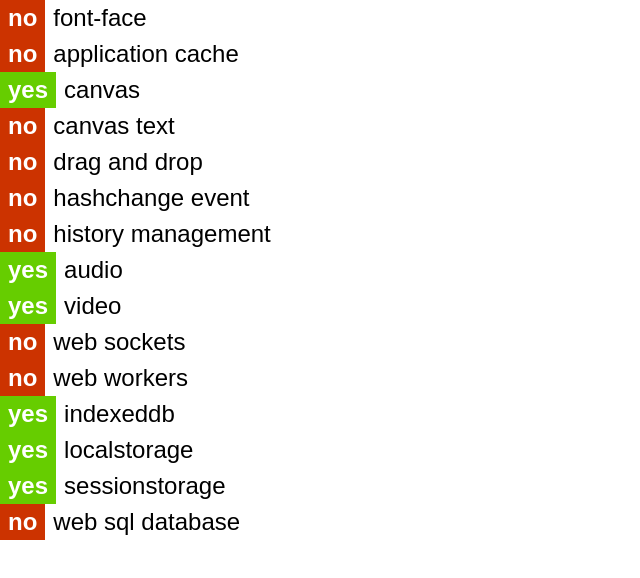
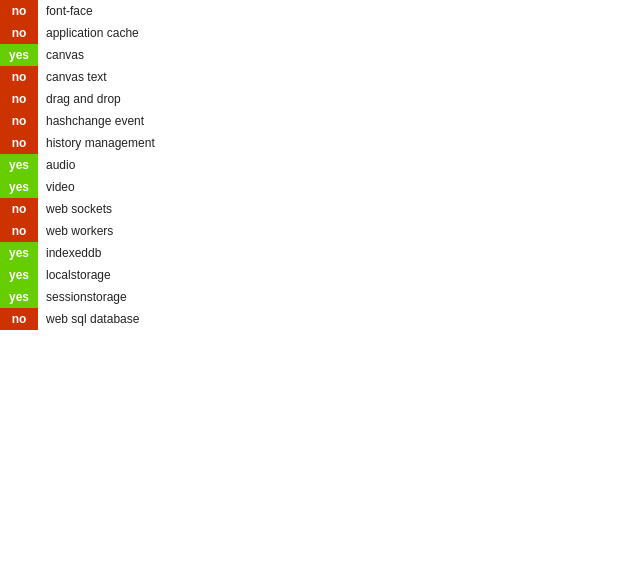
Before and after one commit to jleonard/browser-report, a website: page index.html in a window 1280 px wide. Shown: the whole page, without its empty margins (0-640 px from the left). Drawn offline with nearby package versions, Linux system fonts and the light colour scheme.

Commit message:
adding less

```diff
--- a/less/app.less
+++ b/less/app.less
@@ -44,6 +44,7 @@ html{
 body{
   font-family: @sans;
   font-size: @bodyFontSize;
+  color: #222;
   margin: 0;
   height: 100%;
 }
@@ -67,7 +68,6 @@ ul{
   padding: 0;
   li{
     list-style-type: none;
-    font-size: 2em;
     &:before{
       display: inline-block;
       margin-right: 8px;
```
Also changed, not shown: css/app.css.
